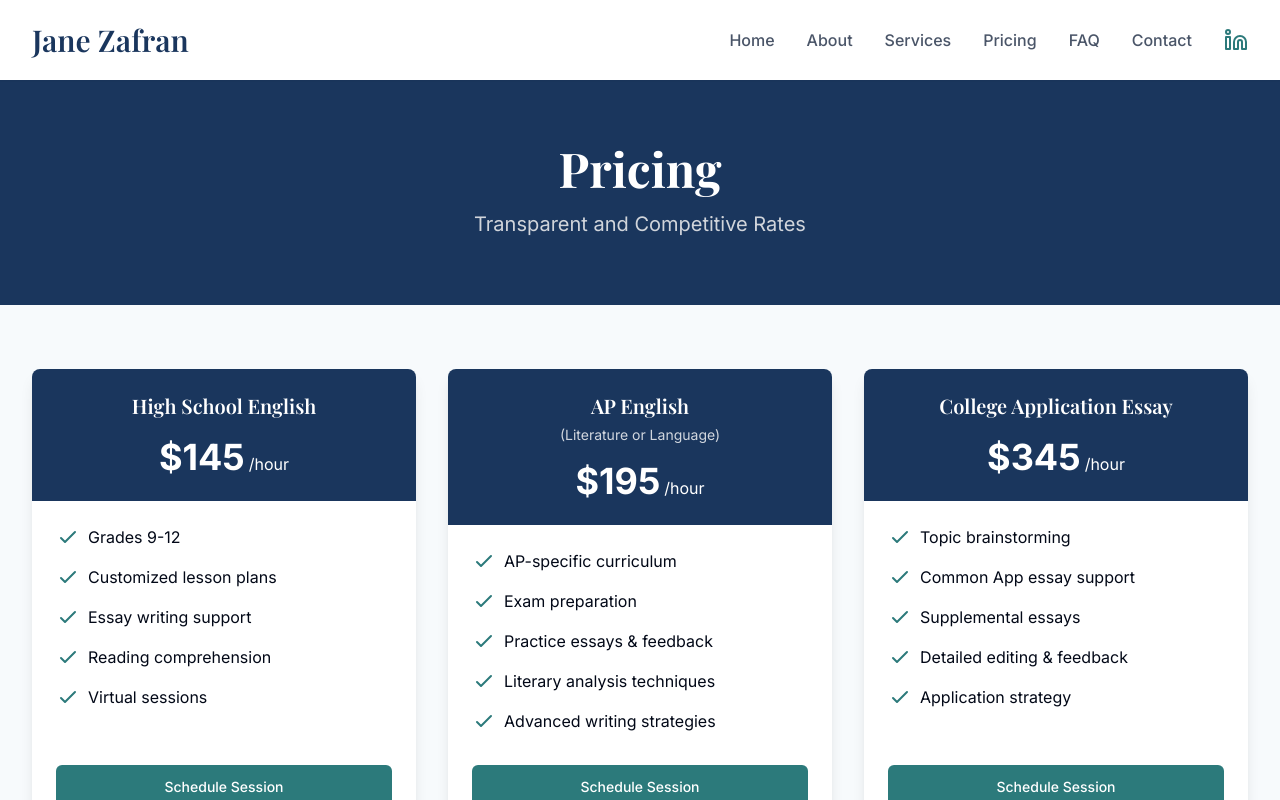
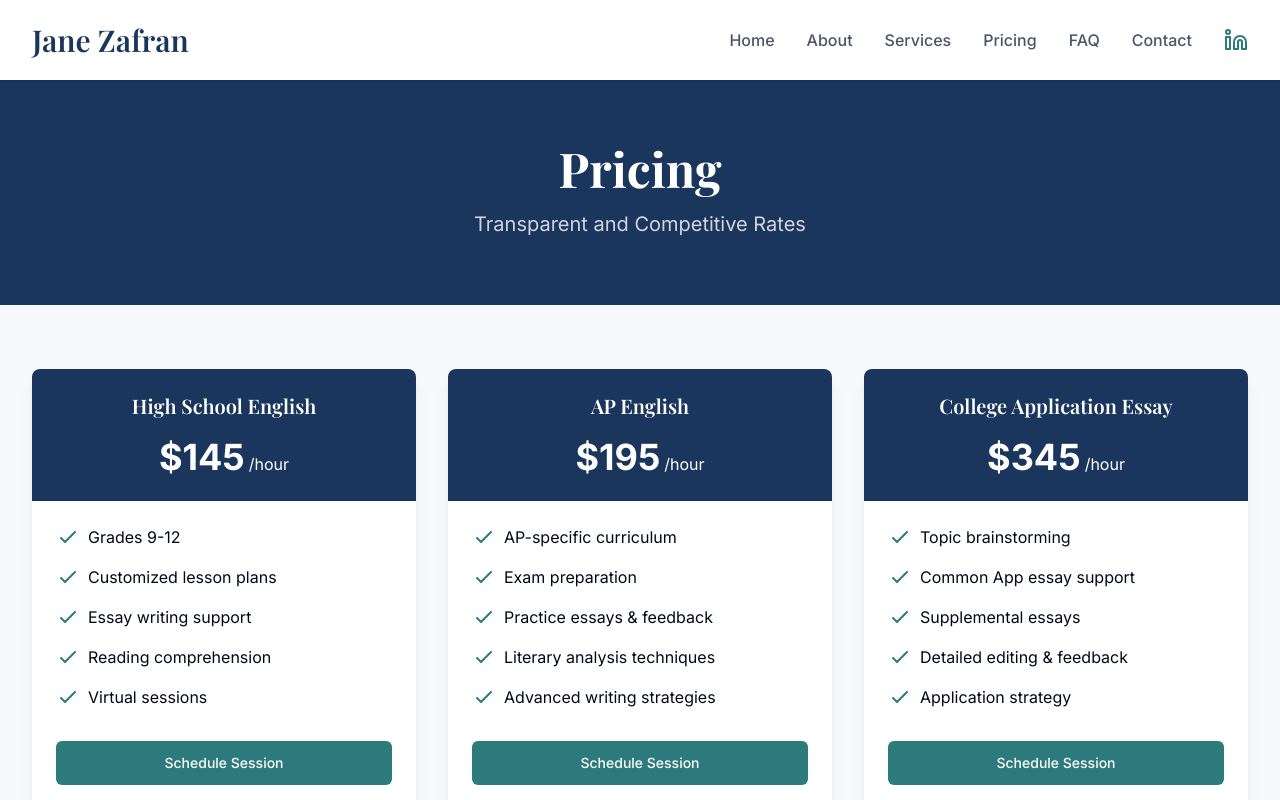
Before and after one commit to ashal-ali/learnwithjane, a React (Vite) app: page /pricing in a window 1280 px wide. Shown: the top 800 px of the page. Built offline with nearby package versions, Linux system fonts and the light colour scheme.

Commit message:
Don't need changes

```diff
--- a/src/pages/Pricing.tsx
+++ b/src/pages/Pricing.tsx
@@ -1,4 +1,3 @@
-
 import Layout from "@/components/Layout";
 import PageHeader from "@/components/PageHeader";
 import { Link } from "react-router-dom";
@@ -71,7 +70,6 @@ const Pricing = () => {
             <div className="bg-white rounded-lg shadow-lg overflow-hidden transition-transform hover:scale-105 flex flex-col h-full">
               <div className="bg-tutor-navy p-6 text-center">
                 <h3 className="text-xl font-serif font-semibold text-white leading-tight min-h-[28px]">AP English</h3>
-                <div className="text-sm text-white opacity-80 mt-1">(Literature or Language)</div>
                 <div className="mt-4">
                   <span className="text-4xl font-bold text-white">$195</span>
                   <span className="text-white ml-1">/hour</span>
```
